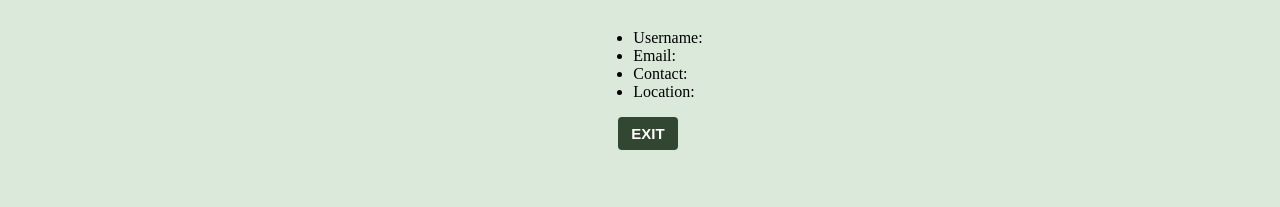
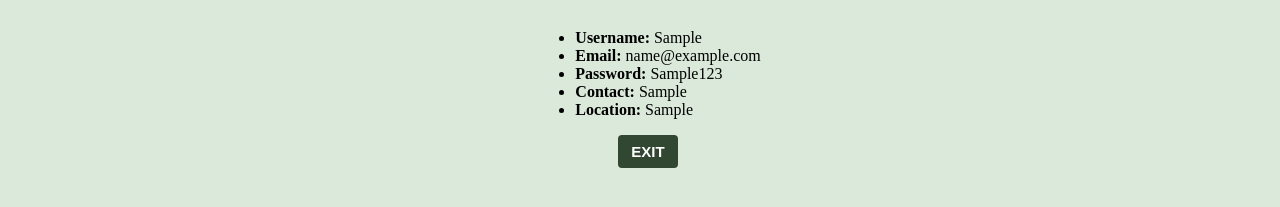
Before and after one commit to LOYCE2020/UserBio, a plain HTML site: page index.html in a window 1280 px wide. Both pictures are taken after typing "Sample", "name@example.com", "Sample123", "Sample", "Sample" into the empty fields and a click on the button "submit". Shown: the part 347-554 px from the top of the page. Drawn offline with Linux system fonts and the light colour scheme.

Commit message:
finished my user app

```diff
--- a/index.html
+++ b/index.html
@@ -26,13 +26,9 @@
 </div>
 <div class="resultdiv" id="resultdisplay">
         <p><img id="user-img" src="" alt=""></p>
-    <ul id="user-output">
-        <!-- Iwant to append each element in user object  at the end of each word  -->
-        <li>Username: </li>
-        <li>Email: </li>
-        <li>Contact: </li>
-        <li>Location: </li>
-    </ul>
+  <div id="list-items">
+
+  </div>
     <button id="exit-btn">EXIT</button>
 
 </div>
--- a/index.js
+++ b/index.js
@@ -21,20 +21,29 @@ submitButton.addEventListener('click', (e)=>{
         const locationInput=city.value;
         const errorMessage=document.getElementById('error-msg');
     if(usernameInput=="" ||emailInput=="" ||passwordInput==""|| contactInput=="" || locationInput==""){
-        errorMessage.style.visibility="visible"
-}else{
+         errorMessage.style.visibility="visible"
+    }
+    else{
         const newUser={
-            Username:usernameInput,
-            Email:emailInput,
-            Password:passwordInput,
-            Contact:contactInput,
-            Location:locationInput
+            username:usernameInput,
+            email:emailInput,
+            password:passwordInput,
+            contact:contactInput,
+            location:locationInput
         }
-        arr.push(newUser);
         homeDiv.style.display='none';
         resultDiv.classList.add('displayresults');
         emailDisplay.innerHTML=emailInput;
         userform.reset();
+        const resultdv=document.getElementById('list-items')
+        const list= document.createElement('ul')
+        list.innerHTML=`<li style="margin-bottom=10px"> <b>Username:</b> ${newUser.username}</li>
+                        <li> <b>Email:</b> ${newUser.email}</li>
+                        <li> <b>Password:</b> ${newUser.password}</li>
+                        <li> <b>Contact:</b> ${newUser.contact}</li>
+                        <li> <b>Location:</b> ${newUser.location}</li>`
+        resultdv.appendChild(list)
+
     }
 
 })
```
